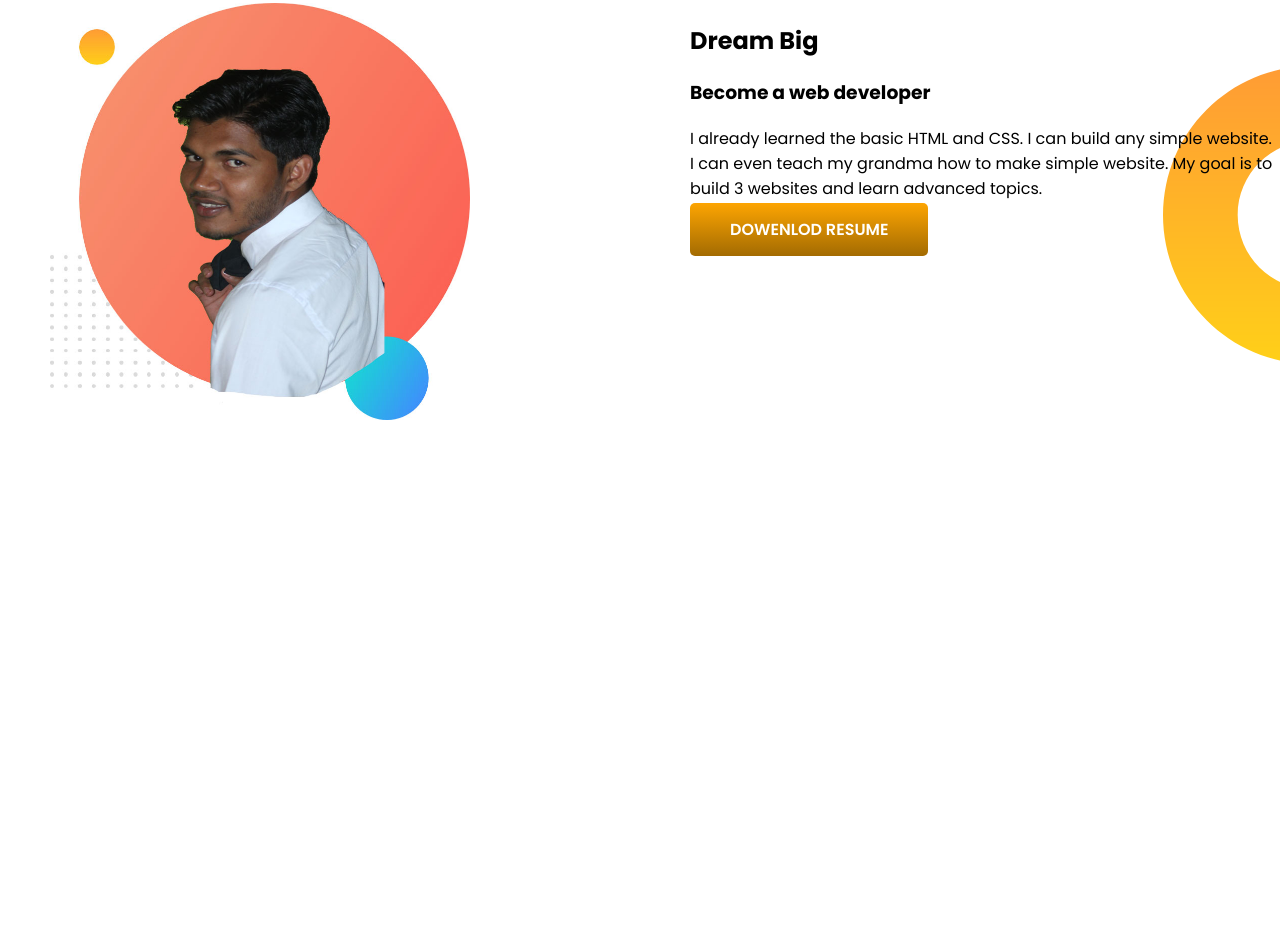
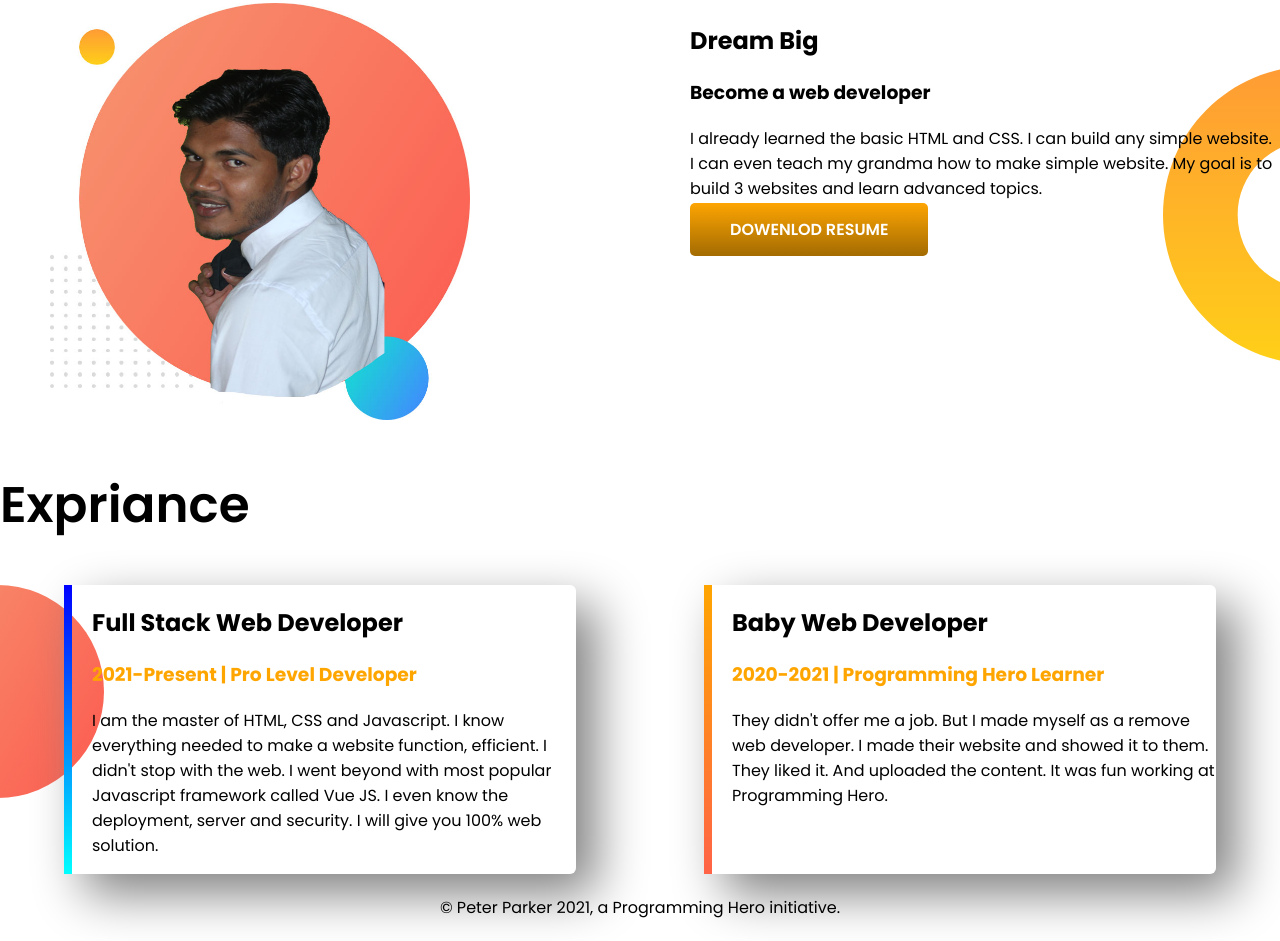
Before and after one commit to KmRakib594/my-personal-portflieo, a plain HTML site: page index.html in a window 1280 px wide. Shown: the part 616-1557 px from the top of the page. Before the commit the page ends 1043 px from the top, so only its background shows below. Drawn offline with Linux system fonts and the light colour scheme.

Commit message:
full added

```diff
--- a/index.html
+++ b/index.html
@@ -12,7 +12,7 @@
     <link rel="stylesheet" href="style.css">
 </head>
 <body>
-    <section class="top-bannar">
+    <section id="top-bannar">
         <div class="half-width">
             <h1>Welcome To</h1>
         <h1><span class="orenge-clor">My Personal</span> Portflieo</h1>
@@ -24,7 +24,7 @@
             <img src="./IMG_8288_prev_ui copy.jpg" alt="erros">
         </div>
     </section>
-    <section class="middel-bannar">
+    <section id="middel-bannar">
         <div class="half-width">
             <img class="img-size" src="./my-bg copy.jpg" alt="miss">
         </div>
@@ -35,5 +35,23 @@
             <a class="link-buttn" href="">DOWENLOD RESUME</a>
         </div>
     </section>
+    <section>
+        <h1>Expriance</h1>
+        <div id="card">
+            <div id="full-stack" class="Expriance-area">
+                <h2>Full Stack Web Developer</h2>
+                <h3 class="orenge-clor">2021-Present | Pro Level Developer</h3>
+                <p>I am the master of HTML, CSS and Javascript. I know everything needed to make a website function, efficient. I didn't stop with the web. I went beyond with most popular Javascript framework called Vue JS. I even know the deployment, server and security. I will give you 100% web solution.</p>
+            </div>
+            <div id="baby" class="Expriance-area">
+                <h2>Baby Web Developer</h2>
+                <h3 class="orenge-clor">2020-2021 | Programming Hero Learner</h3>
+                <p>They didn't offer me a job. But I made myself as a remove web developer. I made their website and showed it to them. They liked it. And uploaded the content. It was fun working at Programming Hero.</p>
+            </div>
+        </div>
+    </section>
+    <footer>
+        <h4>© Peter Parker 2021, a Programming Hero initiative.</h4>
+    </footer>
 </body>
 </html>
--- a/style.css
+++ b/style.css
@@ -10,11 +10,12 @@ h1{
     color: orange;
 }
 section{
-    display: flex;
+
 }
-.top-bannar{
+#top-bannar{
     background-image: url(./images/top-banner.png);
     background-repeat: no-repeat;
+    display: flex;
 
 }
 .link-buttn{
@@ -32,8 +33,38 @@ section{
 .img-size{
     width: 420px;
 }
-.middel-bannar{
+#middel-bannar{
     background-image: url(././images/dream-bg.png);
     background-repeat: no-repeat;
     background-position: right;
+    display: flex;
 }
+#card{
+    display: flex;
+    background-image: url(./images/exp-bg.png);
+    background-repeat: no-repeat;
+}
+.Expriance-area{
+    width: 40%;
+    margin: 0 5% 0 5%;
+    box-shadow: 20px 20px 50px gray;
+    padding-left: 20px;
+    border-radius: 6px;
+
+}
+#full-stack{
+    border-left: 8px solid;
+    border-image:linear-gradient(blue,cyan);
+    border-image-slice:1;
+
+}
+#baby{
+    border-left: 8px solid;
+    border-image:linear-gradient(orange,tomato);
+    border-image-slice:1;
+
+}
+h4{
+    font-weight: 400;
+    text-align: center;
+}
```
